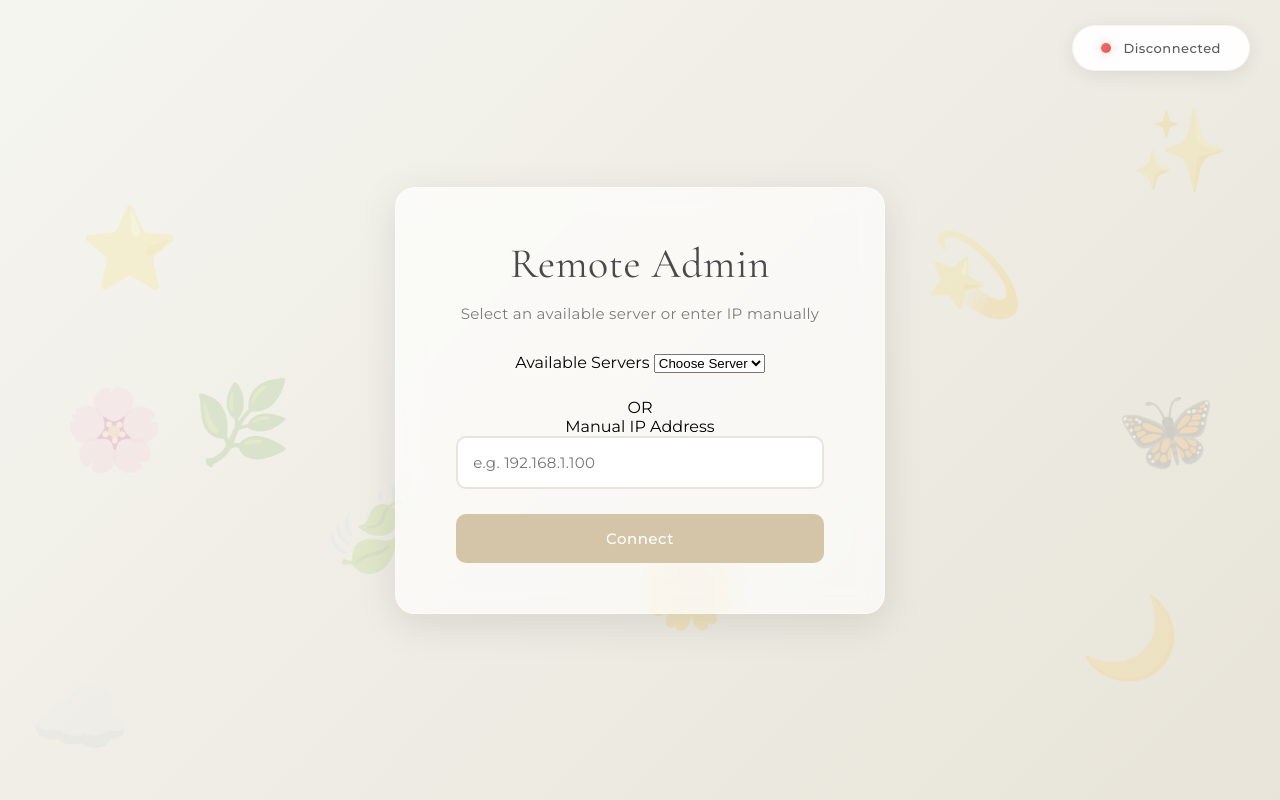
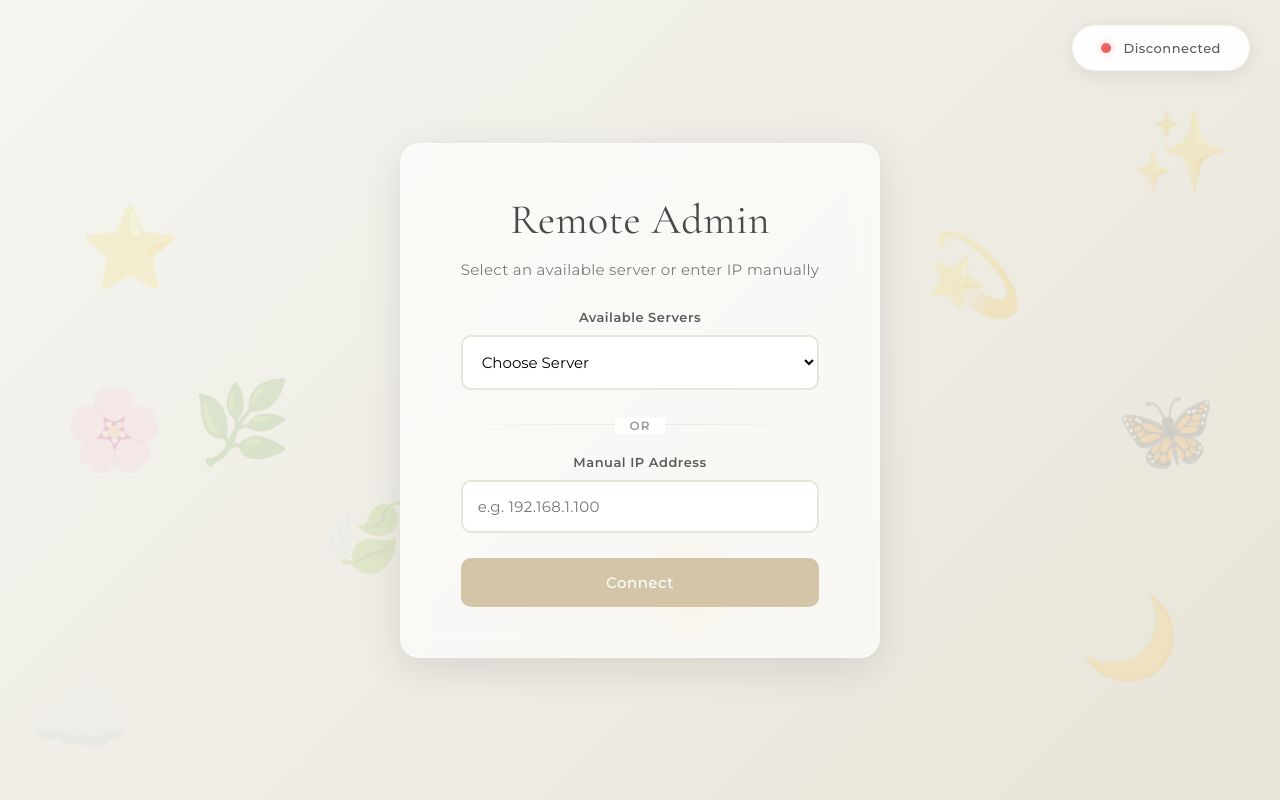
Before and after one commit to 24122013/RA_Tool_Project24TNT1, a plain HTML site: page Web/index.html in a window 1280 px wide. Drawn offline with nearby package versions, Linux system fonts and the light colour scheme.

Commit message:
web design

```diff
--- a/Web/style.css
+++ b/Web/style.css
@@ -394,6 +394,85 @@ button, input {
 
 .input-group {
     margin-bottom: 25px;
+}
+
+.input-label {
+    display: block;
+    font-size: 13px;
+    font-weight: 600;
+    color: #5a5a5a;
+    margin-bottom: 10px;
+    letter-spacing: 0.5px;
+    font-family: 'Montserrat', sans-serif;
+}
+
+.server-select {
+    width: 100%;
+    padding: 15px;
+    border: 2px solid #e8e4d9;
+    border-radius: 10px;
+    font-size: 15px;
+    font-family: 'Montserrat', sans-serif;
+    background: white;
+    cursor: pointer;
+    transition: all 0.3s cubic-bezier(0.4, 0, 0.2, 1);
+}
+
+.server-select:hover {
+    border-color: #d4c5a9;
+}
+
+.server-select:focus {
+    outline: none;
+    border-color: #b8a784;
+    box-shadow: 0 0 0 3px rgba(212, 197, 169, 0.1);
+}
+
+.divider-text {
+    text-align: center;
+    position: relative;
+    margin: 20px 0;
+}
+
+.divider-text span {
+    background: rgba(255, 255, 255, 0.9);
+    padding: 0 15px;
+    font-size: 12px;
+    font-weight: 600;
+    color: #9a9a9a;
+    letter-spacing: 1px;
+    position: relative;
+    z-index: 1;
+}
+
+.divider-text::before {
+    content: '';
+    position: absolute;
+    top: 50%;
+    left: 0;
+    right: 0;
+    height: 1px;
+    background: linear-gradient(to right, transparent, #e8e4d9, transparent);
+}
+
+.ip-input {
+    width: 100%;
+    padding: 15px;
+    border: 2px solid #e8e4d9;
+    border-radius: 10px;
+    font-size: 15px;
+    font-family: 'Montserrat', sans-serif;
+    transition: all 0.3s cubic-bezier(0.4, 0, 0.2, 1);
+}
+
+.ip-input:hover {
+    border-color: #d4c5a9;
+}
+
+.ip-input:focus {
+    outline: none;
+    border-color: #b8a784;
+    box-shadow: 0 0 0 3px rgba(212, 197, 169, 0.1);
 }
 
 .input-group input {
```
